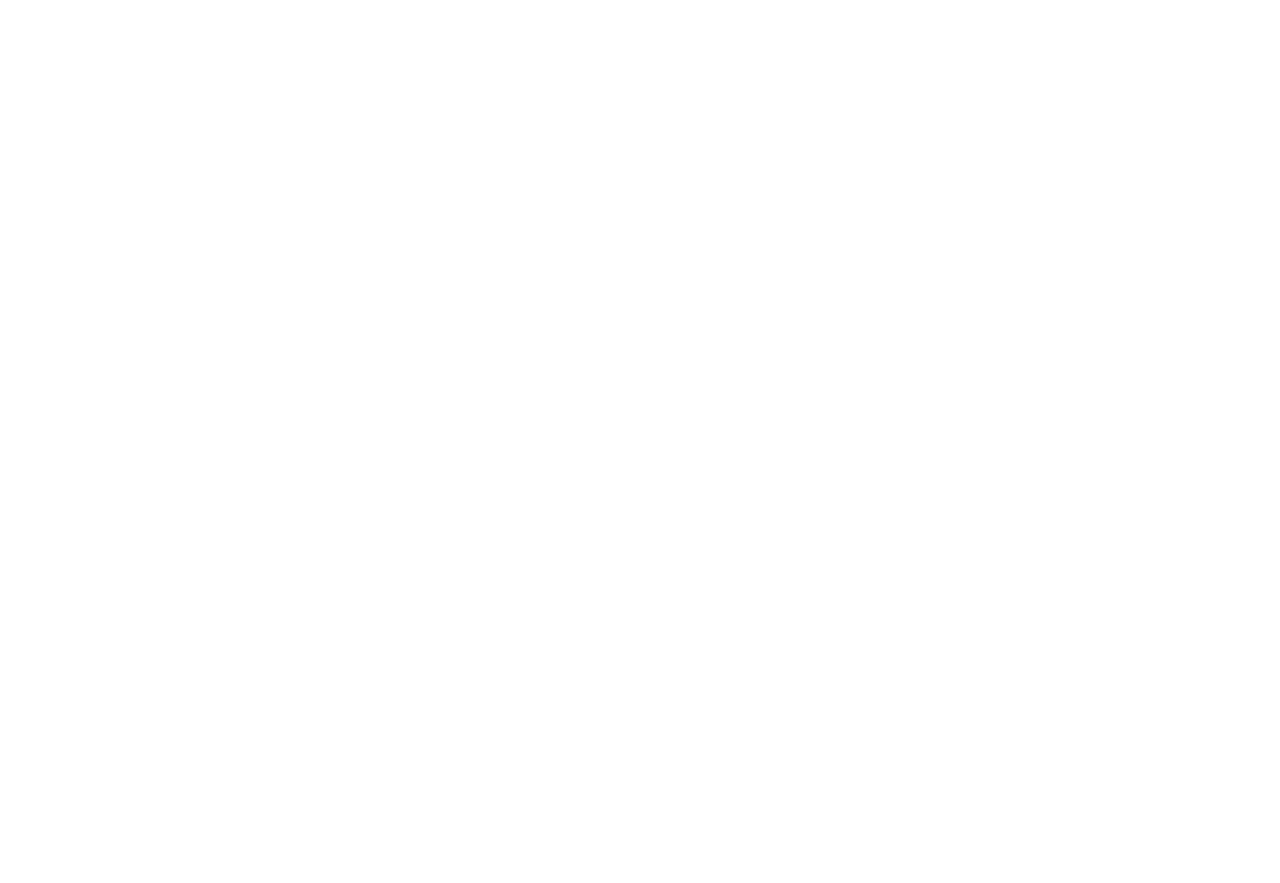
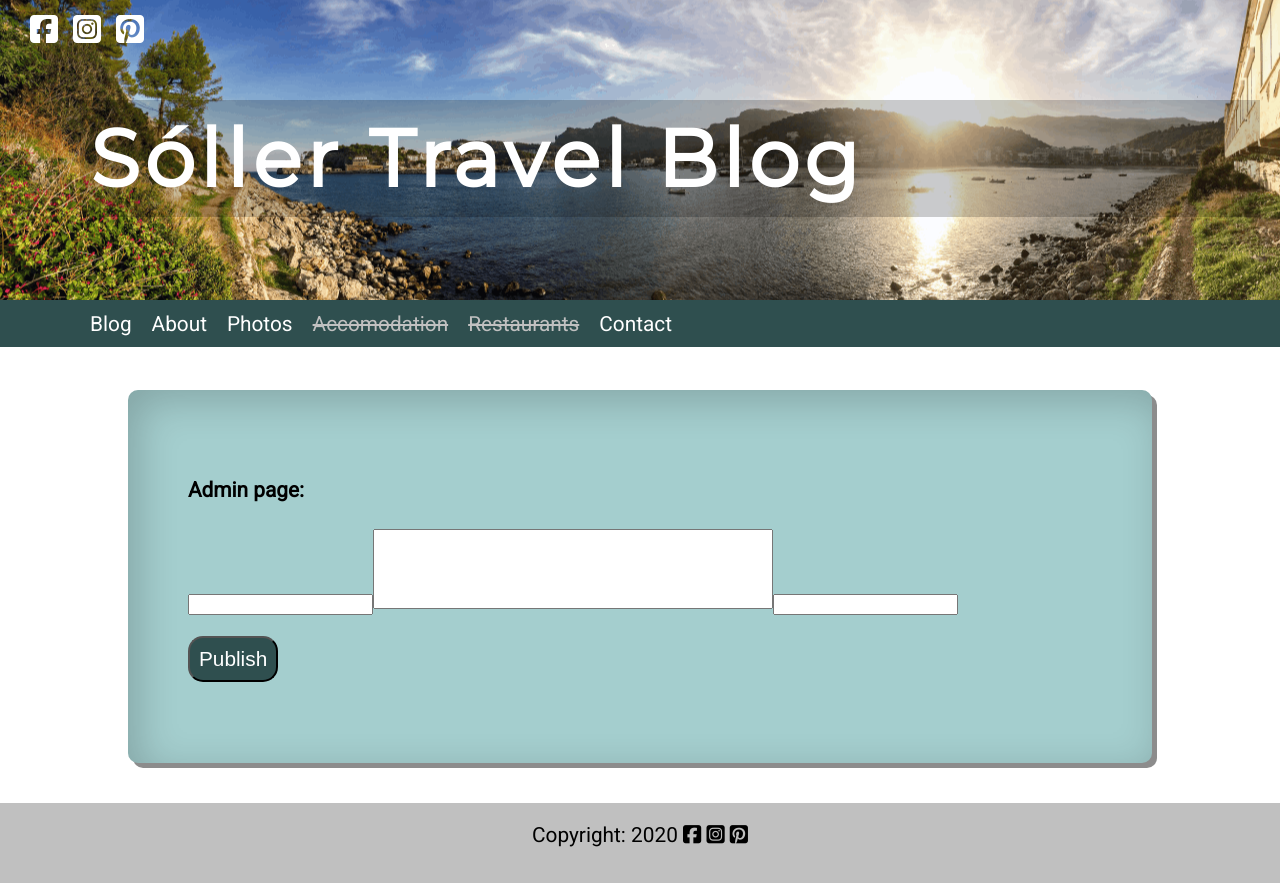
Before and after one commit to visua77/final-blog-proj, a React (Create React App) app: page /admin in a window 1280 px wide. Before the commit the page ends 800 px from the top, so only its background shows below. Built offline with nearby package versions, Linux system fonts and the light colour scheme.

Commit message:
working on the photoalbum

```diff
--- a/package.json
+++ b/package.json
@@ -15,6 +15,7 @@
     "react": "^16.12.0",
     "react-dom": "^16.12.0",
     "react-router-dom": "^5.1.2",
+    "react-router-scroll-top": "^0.2.1",
     "react-scripts": "3.2.0"
   },
   "scripts": {
--- a/src/App.js
+++ b/src/App.js
@@ -2,6 +2,7 @@
 import { BrowserRouter, Switch, Route } from 'react-router-dom'
 import { About } from './components/About'
 import { Contact } from './components/Contact'
+import { Admin } from './components/Admin'
 import { BlogPosts } from './components/BlogPosts'
 import { ShowPost } from './components/ShowPost'
 import { Images } from './components/Images'
@@ -45,6 +46,12 @@
             <Contact />
             <Footer />
           </Route>
+          <Route path="/admin" exact>
+            <Header />
+            <Nav />
+            <Admin />
+            <Footer />
+          </Route>
         </Switch>
       </BrowserRouter>
     </div>
--- /dev/null
+++ b/src/components/Admin.js
@@ -0,0 +1,31 @@
+import React, { useState } from 'react'
+
+const URL = 'http://localhost:8080/blogposts'
+
+export const Admin = () => {
+  const [commentBody, setCommentBody] = useState('')
+  const [commentHeader, setCommentHeader] = useState('')
+  const [imgUrl, setImgUrl] = useState('')
+
+  const handleSubmit = () => {
+    fetch((URL), {
+      method: 'POST',
+        body: JSON.stringify({ headline: commentHeader, text: commentBody, imgName: imgUrl }),
+      headers: { 'Content-Type': 'application/json' }
+    })
+      .then(() => setCommentBody(''))
+  }
+
+  return (
+    <div className="card">
+      <h4>Admin page:</h4>
+
+      <form onSubmit={handleSubmit}>
+        <input type="text" id="lname" name="lname" onChange={(e) => setCommentHeader(e.target.value)} />
+        <textarea rows="12" value={commentBody} onChange={(e) => setCommentBody(e.target.value)} />
+        <input type="text" id="lname2" name="lname2" onChange={(e) => setImgUrl(e.target.value)} />
+      </form>
+      <p><button className="theSubmit" type="submit" onClick={handleSubmit}>Publish</button></p>
+    </div>
+  )
+}
--- a/src/components/BlogPosts.js
+++ b/src/components/BlogPosts.js
@@ -29,7 +29,7 @@
           <div className="wrapper-card" key={onepost._id}>
             <div>
               <h2>{onepost.headline}</h2>
-              <p>{onepost.text}</p>
+              <div className="txt-cont">{onepost.text}</div>
               {/* <h3>Hearts: {onepost.hearts}</h3> */}
               <p><Link key={onepost._id} to={`/blog/${onepost._id}`}>Read more</Link></p>
               <p>Created: {moment(onepost.createdAt).fromNow()}</p>
--- a/src/components/Images.js
+++ b/src/components/Images.js
@@ -4,6 +4,21 @@
 
 export const Images = () => {
   const [images, setImages] = useState([])
+  const [img, setImg] = useState('')
+
+  console.log(img)
+
+  const showImg = () => {
+    if (img) {
+    document.getElementById('showImg').innerHTML = `<img src=${img} width="400" height=400>`
+    document.getElementById('showImg').style.visibility = 'visible'
+    }
+    else {
+      alert('error')
+    }
+
+
+}
 
   useEffect(() => {
     fetch(URL)
@@ -15,23 +30,12 @@
 
   return (
     <div className="wrapper-card-img">
+      <div id="showImg"></div>
       {images.map((img) => (
-        <div key={img._id} className="card-img-flex">
-          <img src={img.imgUrl} className="card-img" />
+        <div key={img._id} className="card-img-flex" onClick={(e) => setImg(img.imgUrl)}>
+          <img src={img.imgUrl} className="card-img" onClick={showImg} alt={img.imgUrl} />
         </div>
       ))}
     </div>
   )
 }
-
-{ /* <div className="postersCont">
-  {posters.map((poster) => (
-    <div className="posters" key={poster.id}>
-      <Link to={`details/${poster.id}`}><img src={`http://image.tmdb.org/t/p/w342/${poster.poster_path}`} alt="" /></Link>
-      <div className="posterInfo">{poster.original_title}<br></br>
-        {poster.release_date}
-      </div>
-
-    </div>
-  ))}
-</div> */ }
--- a/src/components/ShowPost.js
+++ b/src/components/ShowPost.js
@@ -1,7 +1,6 @@
 import React, { useEffect, useState } from 'react'
 import { useParams } from 'react-router-dom'
 import moment from 'moment'
-import PlaceholderImg from '../img/73495182_10156774359523473_6779904046250590208_o.jpg' // relative path to image
 
 //const URL = 'https://the-soller-blog.herokuapp.com/'
 const URL = 'http://localhost:8080/blogposts'
@@ -13,12 +12,7 @@
   const [post, setPost] = useState([])
   const [commentBody, setCommentBody] = useState('')
   const [commentArray, setCommentArray] = useState([])
-  const [postedMessage, setPostedMessage] = useState('')
-
-  const tester = `http://localhost:8080/blogposts/${params.slug}/comments`
-  console.log(tester)
-
-  //console.log(params)
+  //const [postedMessage, setPostedMessage] = useState('')
 
   const handleSubmit = () => {
     fetch(`http://localhost:8080/blogposts/${params.slug}/comments`, {
@@ -26,8 +20,11 @@
       body: JSON.stringify({ message: commentBody }),
       headers: { 'Content-Type': 'application/json' }
     })
-      .then(() => setPostedMessage(commentBody))
-    console.log(commentBody)
+      .then(() => setCommentBody(''))
+      //.then(() => setCommentArray(json.comments))
+
+    window.location.reload(true)
+    //console.log(commentBody)
   }
 
   useEffect(() => {
@@ -36,9 +33,9 @@
       .then((json) => {
         setCommentArray(json.comments)
       })
-  }, [])
+  }, [setCommentArray])
 
-  console.log(commentArray.comments)
+  //console.log(commentArray.comments)
 
   useEffect(() => {
     fetch(URL)
@@ -48,7 +45,6 @@
       })
   }, [])
 
-  //console.log(post)
   const postMatch = post.find((id) => id._id === params.slug)
 
   return (
@@ -56,16 +52,16 @@
       <div className="card">
         <img src={postMatch && postMatch.imgName} className="img-posts-large" alt="img" /><h2>{postMatch && postMatch.headline}</h2>
         <p>{postMatch && postMatch.text}</p>
-        <p>Posted: {postMatch && moment(postMatch.createdAt).fromNow()}</p>
+        <p className="white-p">Posted: {postMatch && moment(postMatch.createdAt).fromNow()}</p>
       </div>
 
       <div className="card">
-        <h3>Comments:</h3>
+        <h3>Please leave a comment:</h3>
         <form onSubmit={handleSubmit}>
           <textarea rows="3" value={commentBody} onChange={(e) => setCommentBody(e.target.value)} />
         </form>
-        <p><button className="theSubmit" type="submit" onClick={handleSubmit}>Please leave a comment</button></p>
-
+        <p><button className="theSubmit" type="submit" onClick={handleSubmit}>Send comment</button></p>
+        <h3>Comments:</h3>
         <div>{commentArray.map((thought) => (
           <p className="comments">{thought.message}</p>
         ))}
--- a/src/css/styles.css
+++ b/src/css/styles.css
@@ -22,7 +22,15 @@
 }
 
 h2 {
-    color: white;
+    color: black;
+    font-size: 2.5rem;
+    font-weight: 900;
+}
+
+h3 {
+    color: black;
+    font-size: 2rem;
+    font-weight: 900;
 }
 
 a {
@@ -47,6 +55,16 @@
     color: red;
 }
 
+.txt-cont {
+    height: 145px;
+    overflow: hidden;
+}
+
+.white-p {
+    color: white;
+    font-weight: 700;
+}
+
 .img-posts {
     height: 400px;
     width: 300px;
@@ -59,6 +77,7 @@
     height: 300px;
     width: 300px;
     float: right;
+    margin-bottom: 20px;
     margin-left: 30px;
     border: 10px solid white;
 }
@@ -141,6 +160,7 @@
 }
 
 .wrapper-card-img {
+    overflow: hidden;
     margin: 30px auto;
     width: 80%;
     border-radius: 10px;
@@ -162,7 +182,13 @@
 }
 
 .card-img {
-    width: 85%;
+    width: 95%;
+    border: 5px solid white;
+}
+
+.card-img:hover {
+    -webkit-transition: all 0.3s ease;
+    transition: all 0.3s ease;
     border: 5px solid white;
 }
 
@@ -233,10 +259,20 @@
 }
 
 button.theSubmit {
-    padding: 7px;
-    font-size: 1.4rem;
+    padding: 9px;
+    font-size: 1.3rem;
+    font-weight: 500;
     color: white;
     border: 1 px solid black;
     border-radius: 15px;
     background-color: darkslategrey;
 }
+
+#showImg {
+    position: absolute;
+    visibility: hidden;
+    top: 500px;
+    left: 400px;
+    width: 400px;
+    height: 400px;
+}
```
Also changed, not shown: 1 other file (tests, documents, lock files or other folders).
